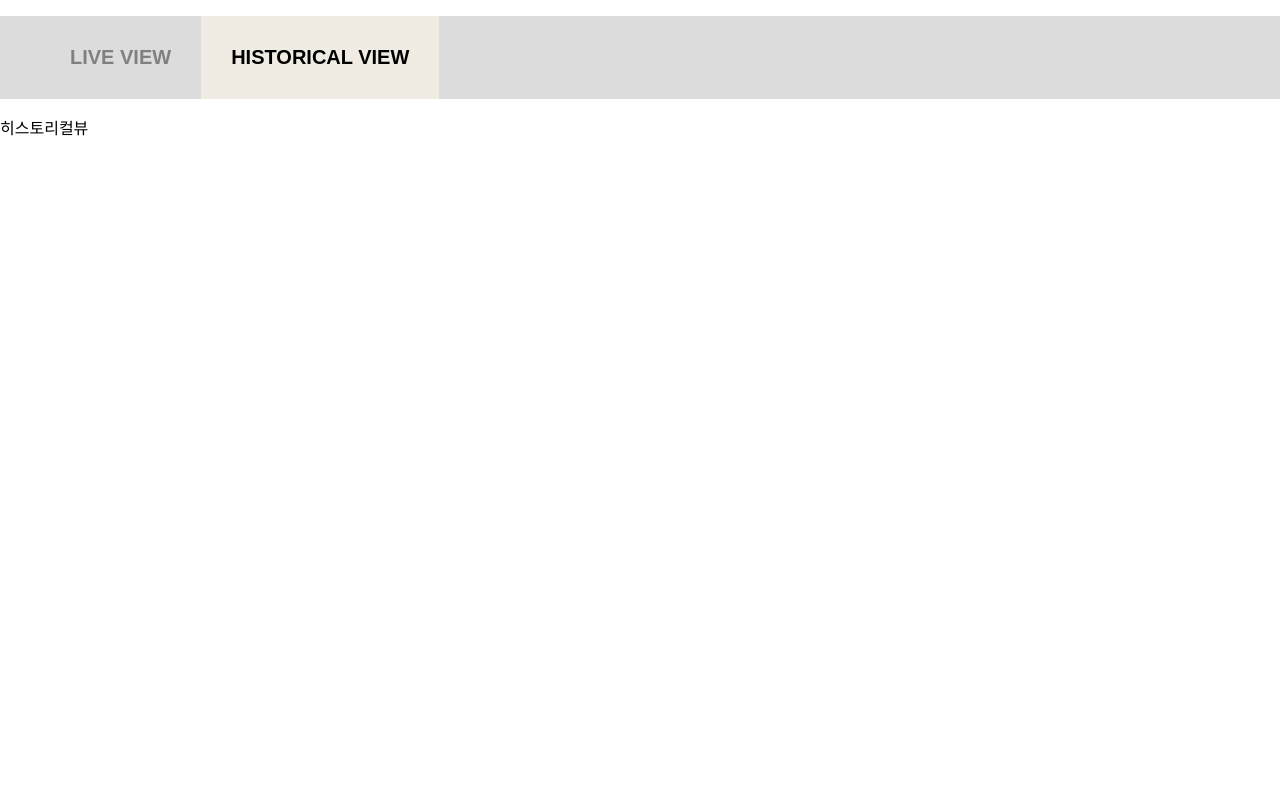
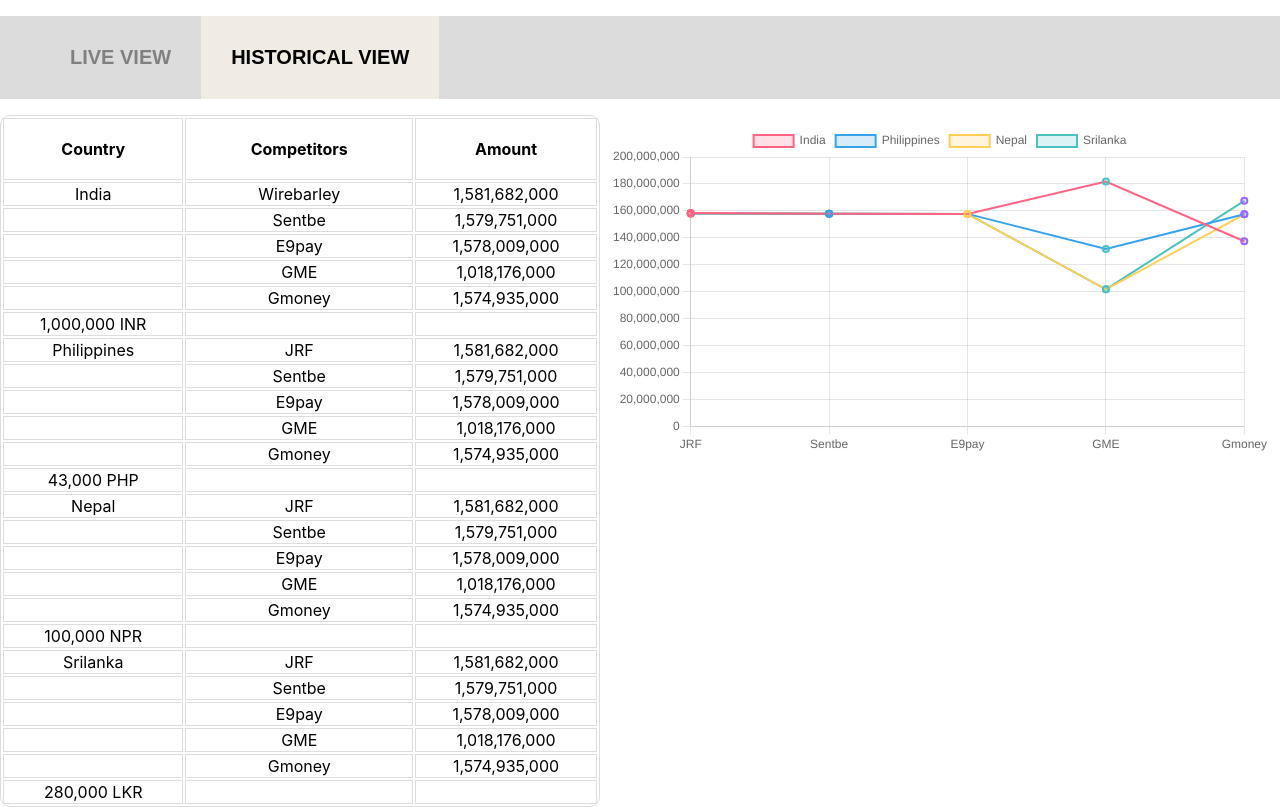
Before and after one commit to ohofront/gme_scrapping_frontend, a React (Create React App) app: page / in a window 1280 px wide. Both pictures are taken after a click on the button "HISTORICAL VIEW". Built offline with nearby package versions, Linux system fonts and the light colour scheme; no server answers.

Commit message:
Historycal View Publishing && dummy Data setting

```diff
--- /dev/null
+++ b/src/component/LineChart.tsx
@@ -0,0 +1,94 @@
+import { useEffect, useRef, useState } from "react";
+import { View } from "../models/view/viewModel"
+import { Chart, registerables } from "chart.js";
+import { Dataset } from "../models/chart/chartModel";
+
+interface Props {
+    props: View[];
+}
+
+const LineChart = ({props}: Props) => {
+    const chartRef = useRef<HTMLCanvasElement>(null);
+    const [list, setList] = useState<View[]>([]);
+    const [dataset, setDataset] = useState<Dataset[]>([]);
+
+    let chartInstance: any = null;
+    let ctx : any = null;
+
+    useEffect(() => {
+        setList(props)
+    },[list])
+
+    useEffect(() => {
+        let tempList: Dataset[] = [];
+        tempList = list.map(item => {
+          return {
+            label: item.country,
+            data: item.competitors.map(sub => sub.amount),
+            backgroundColor: [
+              "rgba(255, 99, 132, 0.2)",
+              "rgba(54, 162, 235, 0.2)",
+              "rgba(255, 206, 86, 0.2)",
+              "rgba(75, 192, 192, 0.2)",
+              "rgba(153, 102, 255, 0.2)",
+              "rgba(255, 159, 64, 0.2)",
+            ],
+            borderColor: [
+              "rgba(255, 99, 132, 1)",
+              "rgba(54, 162, 235, 1)",
+              "rgba(255, 206, 86, 1)",
+              "rgba(75, 192, 192, 1)",
+              "rgba(153, 102, 255, 1)",
+              "rgba(255, 159, 64, 1)",
+            ],
+            borderWidth: 2,
+          }
+        })
+        setDataset(tempList);
+    },[list]);
+
+    useEffect(() => {
+        if(chartRef.current != null) {
+            ctx = chartRef.current.getContext("2d");
+        }
+
+        const labels = props[0].competitors.map(item => item.company);
+
+        const createChart = () => {
+            Chart.register(...registerables);
+            chartInstance = new Chart(ctx, {
+                type: "line",
+                data: {
+                    labels: labels,
+                    datasets: dataset
+                },
+                options: {
+                    scales: {
+                        y: {
+                            beginAtZero: true,
+                            max: 200000000,
+                        }
+                    }
+                }
+            })
+        }
+
+        const destroyChart = () => {
+            if (chartInstance) {
+              chartInstance.destroy();
+              chartInstance = null;
+            }
+        };
+
+        destroyChart();
+        createChart();
+
+        return () => {
+            destroyChart(); //컴포넌트가 unmount 될때 차트 파괴
+        };
+    },[dataset])
+
+
+    return<canvas ref={chartRef}/>;
+};
+export default LineChart;
--- a/src/contents/HistoricalView/index.tsx
+++ b/src/contents/HistoricalView/index.tsx
@@ -1,4 +1,39 @@
+import styled from "styled-components";
+import { DataTable } from "../../component/DataTable";
+import { headers, items } from "../../dummy/DataTable";
+import { HistoricalListViewDummy } from "../../dummy/HistoricalView";
+import LineChart from "../../component/LineChart";
+
 const HistoricalView = () => {
-  return <div>히스토리컬뷰</div>;
-};
+    return(
+          <MainWrapper>
+            <TableWrapper>
+                <DataTable headers={headers} items={items} selectable={false}/>
+            </TableWrapper>
+            <ChartWrapper>
+                <LineChart props={HistoricalListViewDummy}/>
+            </ChartWrapper>
+        </MainWrapper>
+    )
+}
 export default HistoricalView;
+
+const MainWrapper = styled.div`
+  display: flex;
+  width: 100%;
+`
+const TableWrapper = styled.div`
+  width: 50%;
+  height: 200px;
+  float: left;
+`;
+const ChartWrapper = styled.div`
+  width: 100%;
+  margin: 10px 10px;
+  height: 100%;
+  display: flex;
+  flex-direction: column;
+  float: right;
+  align-items: center;
+  justify-content: center;
+`
--- a/src/contents/LiveView/index.tsx
+++ b/src/contents/LiveView/index.tsx
@@ -59,12 +59,20 @@ const LiveView = () => {
       }
     };
     fetchData();
+  }, []);
+
+  useEffect(() => {
     console.log("live:", live);
-  }, []);
+  },[live])
 
   return (
     <MainWrapper>
-         {/* <SelectBox optionData={selectData} /> */}
+
+         <SearchBox>
+            <SelectBox optionData={selectData} />
+         </SearchBox>
+
+         <ContentWrapper>
             <TableWrapper>
                 <DataTable headers={headers} items={items} selectable={false}/>
              </TableWrapper>
@@ -78,6 +86,8 @@ const LiveView = () => {
                 }
               )}
              </ChartWrapper>
+         </ContentWrapper>
+
     </MainWrapper>
   )
 };
@@ -85,6 +95,7 @@ export default LiveView;
 
 const MainWrapper = styled.div`
   display: flex;
+  flex-direction: column;
   width: 100%;
   padding: 50px;
 `
@@ -113,3 +124,16 @@ const Content = styled.div`
   align-items:center;
   justify-content:center;
 `;
+
+const SearchBox = styled.div`
+  display: flex;
+  width: 100%;
+  flex-direction: row;
+  padding: 10px;
+`;
+
+const ContentWrapper = styled.div`
+  display: flex;
+  width: 100%;
+  flex-direction: row;
+`;
--- /dev/null
+++ b/src/dummy/HistoricalView/index.ts
@@ -0,0 +1,184 @@
+import { View } from "../../models/view/viewModel"
+
+
+export const defaultHistoricalViewDummy: View[] =[
+    {
+        id: 1,
+        country: 'India',
+        changeUnit: {
+            amount: 100000,
+            unit: 'INR'
+        },
+        competitors: [
+            {
+                id: 1,
+                company: 'JRF',
+                amount: 158368200,
+            },
+            {
+                id: 2,
+                company: 'Sentbe',
+                amount: 157975100,
+            },
+            {
+                id: 3,
+                company: 'E9pay',
+                amount: 157800900,
+            },
+            {
+                id: 4,
+                company: 'GME',
+                amount: 181817600,
+            },
+            {
+                id: 5,
+                company: 'Gmoney',
+                amount: 157493500,
+            },
+        ]
+    }
+]
+
+
+export const HistoricalListViewDummy: View[] = [
+    {
+        id: 1,
+        country: 'India',
+        changeUnit: {
+            amount: 100000,
+            unit: 'INR'
+        },
+        competitors: [
+            {
+                id: 1,
+                company: 'JRF',
+                amount: 158368200,
+            },
+            {
+                id: 2,
+                company: 'Sentbe',
+                amount: 157975100,
+            },
+            {
+                id: 3,
+                company: 'E9pay',
+                amount: 157800900,
+            },
+            {
+                id: 4,
+                company: 'GME',
+                amount: 181817600,
+            },
+            {
+                id: 5,
+                company: 'Gmoney',
+                amount: 137493500,
+            },
+        ]
+    },
+    {
+        id: 2,
+        country: 'Philippines',
+        changeUnit: {
+            amount: 43000,
+            unit: 'PHP'
+        },
+        competitors: [
+            {
+                id: 1,
+                company: 'JRF',
+                amount: 158168200,
+            },
+            {
+                id: 2,
+                company: 'Sentbe',
+                amount: 157975100,
+            },
+            {
+                id: 3,
+                company: 'GME',
+                amount: 157800900,
+            },
+            {
+                id: 4,
+                company: 'E9pay',
+                amount: 131817600,
+            },
+            {
+                id: 5,
+                company: 'Gmoney',
+                amount: 157493500,
+            },
+        ]
+    },
+    {
+        id: 3,
+        country: 'Nepal',
+        changeUnit: {
+            amount: 100000,
+            unit: 'NPR'
+        },
+        competitors: [
+            {
+                id: 1,
+                company: 'JRF',
+                amount: 158168200,
+            },
+            {
+                id: 2,
+                company: 'Sentbe',
+                amount: 157975100,
+            },
+            {
+                id: 3,
+                company: 'GME',
+                amount: 157800900,
+            },
+            {
+                id: 4,
+                company: 'E9pay',
+                amount: 101817600,
+            },
+            {
+                id: 5,
+                company: 'Gmoney',
+                amount: 157493500,
+            },
+        ]
+    },
+    {
+        id: 4,
+        country: 'Srilanka',
+        changeUnit: {
+            amount: 280000,
+            unit: 'LKR'
+        },
+        competitors: [
+            {
+                id: 1,
+                company: 'JRF',
+                amount: 158268200,
+            },
+            {
+                id: 2,
+                company: 'Sentbe',
+                amount: 157975100,
+            },
+            {
+                id: 3,
+                company: 'GME',
+                amount: 157800900,
+            },
+            {
+                id: 4,
+                company: 'E9pay',
+                amount: 101817600,
+            },
+            {
+                id: 5,
+                company: 'Gmoney',
+                amount: 167493500,
+            },
+        ]
+    }
+]
--- /dev/null
+++ b/src/models/chart/chartModel.ts
@@ -0,0 +1,7 @@
+export interface Dataset {
+    label: string;
+    data: number[];
+    backgroundColor: string[];
+    borderColor: string[];
+    borderWidth: number;
+}
```
Lines whose indentation alone changed are shown as unchanged.
